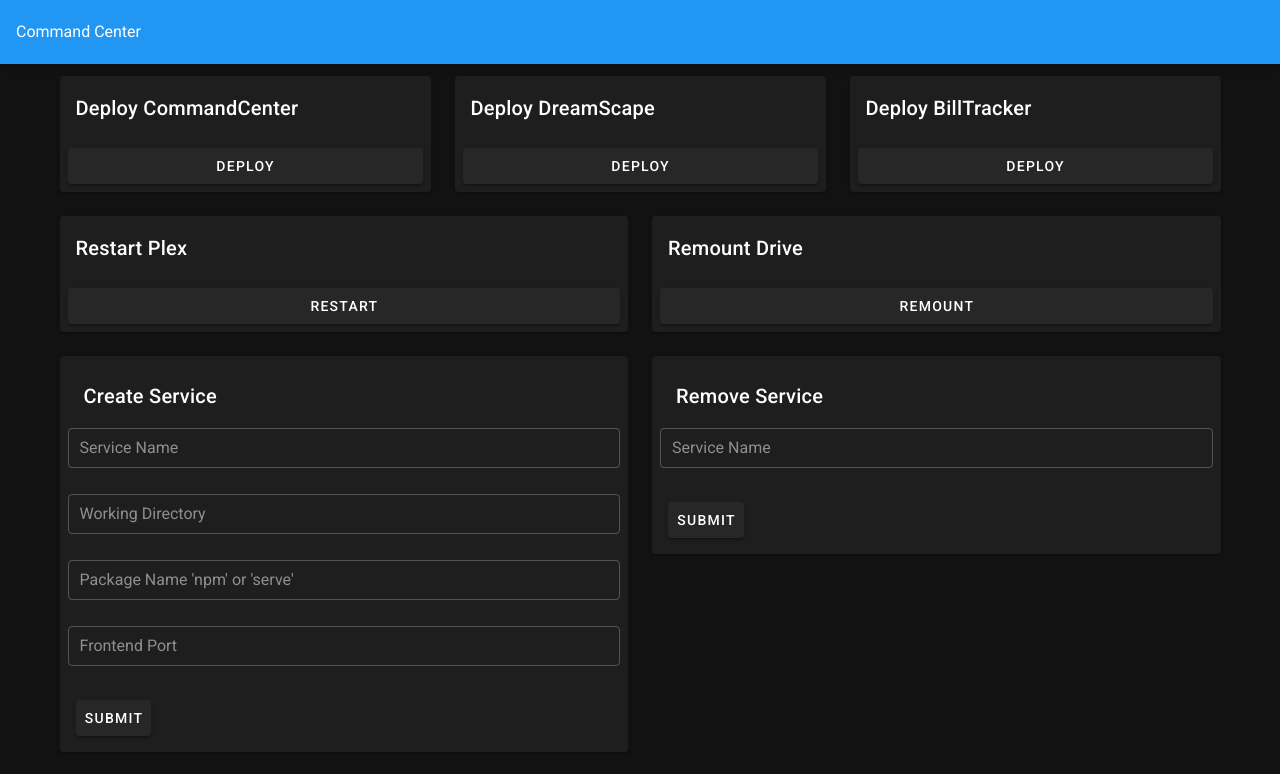
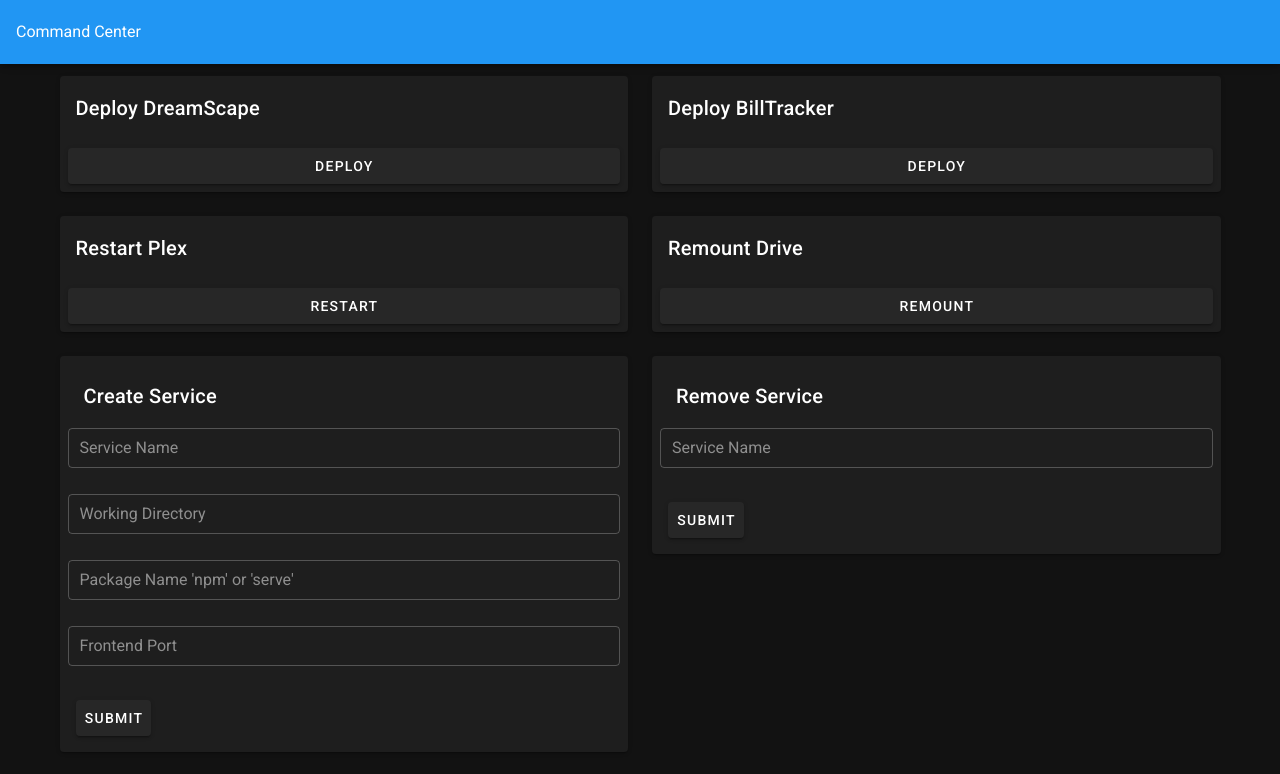
Before and after one commit to creative-gestalt/cc-front, a Vue app: page / in a window 1280 px wide. Shown: the top 774 px of the page. Built offline with nearby package versions, Linux system fonts and the light colour scheme.

Commit message:
fasfasdf

```diff
--- a/src/components/CommandCenter.vue
+++ b/src/components/CommandCenter.vue
@@ -1,7 +1,7 @@
 <template>
   <v-container>
     <v-row class="text-center">
-      <v-col cols="4">
+      <v-col v-if="false" cols="4">
         <v-card>
           <v-card-title>Deploy CommandCenter</v-card-title>
           <v-card-actions>
@@ -15,7 +15,7 @@
           </v-card-actions>
         </v-card>
       </v-col>
-      <v-col cols="4">
+      <v-col cols="6">
         <v-card>
           <v-card-title>Deploy DreamScape</v-card-title>
           <v-card-actions>
@@ -29,7 +29,7 @@
           </v-card-actions>
         </v-card>
       </v-col>
-      <v-col cols="4">
+      <v-col cols="6">
         <v-card>
           <v-card-title>Deploy BillTracker</v-card-title>
           <v-card-actions>
```
